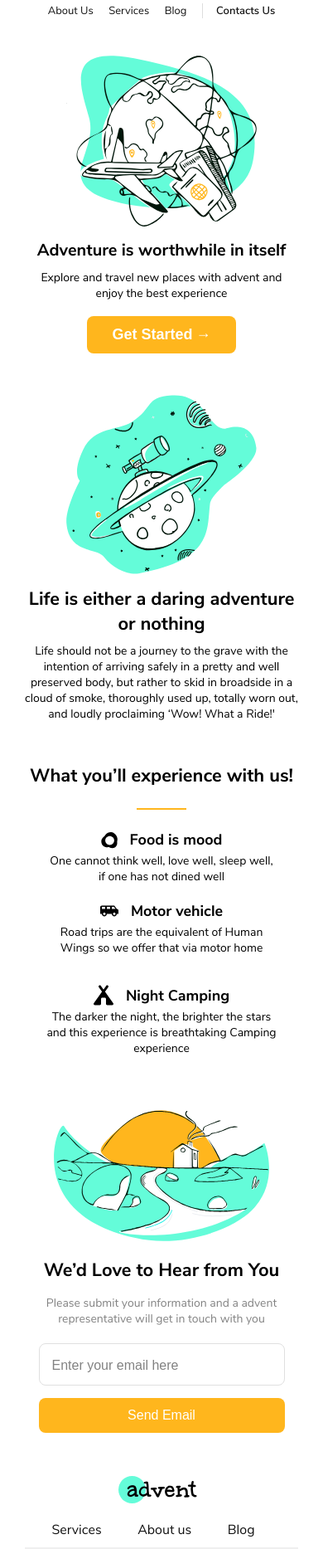
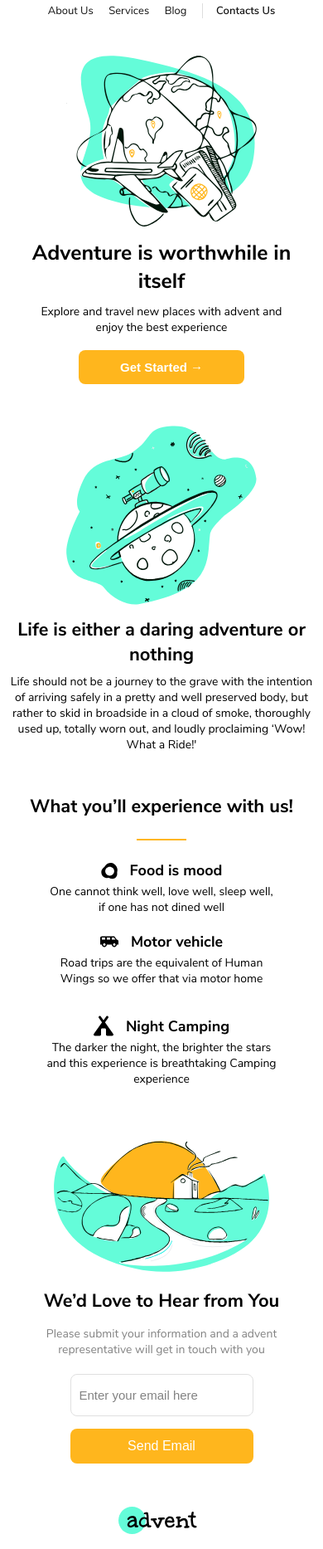
Before and after one commit to Sergsol95/Advent-Landing, a plain HTML site: page index.html in a window 390 px wide. Shown: the part 72-1939 px from the top of the page at 83% size. Drawn offline with nearby package versions, Linux system fonts and the light colour scheme; files that its build step writes are made by us from their sources.

Commit message:
made responsive full

```diff
--- a/src/styles/_btn.scss
+++ b/src/styles/_btn.scss
@@ -16,14 +16,15 @@
         min-width: 23.5rem;
         font-size: 2.4rem;
 
-        @media all and (max-width:900px) {
+
+        @media all and (max-width:1000px) {
+            font-size: 1.8rem;
             min-width: 20rem;
+            align-items: center;
         }
 
-        @media all and (max-width:900px) {
-            font-size: 1.8rem;
-            min-width: 18rem;
-            align-items: center;
+        @media all and (max-width:800px) {
+            font-size: 1.5rem;
         }
 
     }
--- a/src/styles/_features.scss
+++ b/src/styles/_features.scss
@@ -31,11 +31,11 @@
         width: 100%;
 
         @media all and (max-width:980px) {
-            font-size: 3rem;
+            font-size: 2.8rem;
             margin-bottom: 2.8rem;
         }
 
-        @media all and (max-width:650px) {
+        @media all and (max-width:800px) {
             font-size: 2.2rem;
             margin-bottom: 2.4rem;
         }
@@ -52,7 +52,7 @@
                 padding-top: 2.8rem;
             }
 
-            @media all and (max-width:650px) {
+            @media all and (max-width:800px) {
                 padding-top: 2.4rem;
             }
         }
@@ -67,7 +67,7 @@
             flex-wrap: wrap;
         }
 
-        @media all and (max-width:650px) {
+        @media all and (max-width:800px) {
             flex-direction: column;
             align-items: center;
         }
@@ -84,7 +84,7 @@
             font-size: 1.4rem;
         }
 
-        @media all and (max-width:650px) {
+        @media all and (max-width:800px) {
             font-size: 1.4rem;
         }
     }
@@ -99,7 +99,7 @@
             margin: 1.5rem 2rem 1.5rem;
         }
 
-        @media all and (max-width:650px) {
+        @media all and (max-width:800px) {
             display: flex;
             flex-direction: column;
             text-align: center;
@@ -114,7 +114,7 @@
                 margin-right: 2rem;
             }
 
-            @media all and (max-width:650px) {
+            @media all and (max-width:800px) {
                 margin: 0 0 2rem;
             }
         }
@@ -125,15 +125,17 @@
         display: flex;
         align-items: flex-start;
         align-items: center;
+        justify-content: center;
     }
 
     &__item-img {
         margin-right: 2.5rem;
         position: relative;
 
-        @media all and (max-width:650px) {
+        @media all and (max-width:980px) {
             margin-right: 1.5rem;
         }
+
     }
 
     &__item-title {
@@ -145,7 +147,7 @@
             font-size: 2.2rem;
         }
 
-        @media all and (max-width:650px) {
+        @media all and (max-width:800px) {
             font-size: 1.8rem;
         }
     }
--- a/src/styles/_feedback.scss
+++ b/src/styles/_feedback.scss
@@ -43,7 +43,7 @@
         margin-bottom: 1.5rem;
 
         @media all and (max-width:980px) {
-            font-size: 3rem;
+            font-size: 2.8rem;
         }
 
         @media all and (max-width:900px) {
@@ -74,7 +74,7 @@
         height: 35.1rem;
         width: 57.7rem;
 
-        @media all and (max-width:1350px) {
+        @media all and (max-width:1400px) {
             width: 45rem;
             height: auto;
             left: 0;
@@ -82,7 +82,7 @@
         }
 
         @media all and (max-width:1150px) {
-            margin-left: 10rem;
+            margin-left: 5rem;
         }
 
         @media all and (max-width:980px) {
@@ -122,6 +122,11 @@
         min-height: 5.1rem;
         display: flex;
 
+        @media all and (max-width: 1200px) {
+            font-size: 1.5rem;
+            padding: 1rem 1rem;
+        }
+
         @media all and (max-width: 750px) {
             margin: 0 0 1.5rem;
         }
@@ -139,13 +144,10 @@
             color: $grey;
             font-weight: 300;
             font-size: 2rem;
-            padding: 1.2rem 1.5rem;
-            margin-right: 1rem;
-            min-height: 5.1rem;
             display: flex;
 
             @media all and (max-width:1200px) {
-                font-size: 1.6rem;
+                font-size: 1.5rem;
                 margin: 0;
                 padding: 0;
             }
--- a/src/styles/_footer.scss
+++ b/src/styles/_footer.scss
@@ -24,6 +24,7 @@
 
         @media all and (max-width: 600px) {
             flex-direction: column;
+            padding-bottom: 1.5rem;
         }
 
         @media all and (max-width: 400px) {
@@ -71,7 +72,7 @@
 
         @media all and (max-width: 600px) {
             flex-direction: column-reverse;
-            margin-top: 2rem;
+            margin-top: 1rem;
         }
 
         @media all and (max-width: 400px) {
@@ -84,7 +85,7 @@
         color: rgba($color: $grey, $alpha: 0.6);
 
         @media all and (max-width: 600px) {
-            margin-top: 2rem;
+            margin-top: 1rem;
         }
     }
 }
--- a/src/styles/_life.scss
+++ b/src/styles/_life.scss
@@ -24,16 +24,21 @@
         height: 42.2rem;
         width: 45.1rem;
 
+        @media all and (max-width:1220px) {
+            left: 0;
+        }
+
+
         @media all and (max-width:980px) {
             width: 33rem;
             height: auto;
-            left: 0;
         }
 
         @media all and (max-width:800px) {
             width: 32rem;
             height: auto;
             margin: 0;
+
         }
 
         @media all and (max-width: 400px) {
@@ -83,6 +88,7 @@
 
         @media all and (max-width:800px) {
             font-size: 1.4rem;
+            text-align: center;
         }
 
         @media all and (max-width:340px) {
--- a/src/styles/_page.scss
+++ b/src/styles/_page.scss
@@ -6,10 +6,10 @@
     max-width: 116rem;
 
     @media all and (max-width:1220px) {
-        padding: 0 3rem;
+        padding: 0 2rem;
     }
 
-    @media all and (max-width:350px) {
+    @media all and (max-width:400px) {
         padding: 0 1rem;
     }
 }
--- a/src/styles/_start.scss
+++ b/src/styles/_start.scss
@@ -27,12 +27,12 @@
         margin-bottom: 1.6rem;
 
         @media all and (max-width:980px) {
-            font-size: 2.8rem;
+            font-size: 3.8rem;
             margin-bottom: 1rem;
         }
 
         @media all and (max-width:800px) {
-            font-size: 2rem;
+            font-size: 2.5rem;
             text-align: center;
             margin-top: 1.5rem;
         }
```
